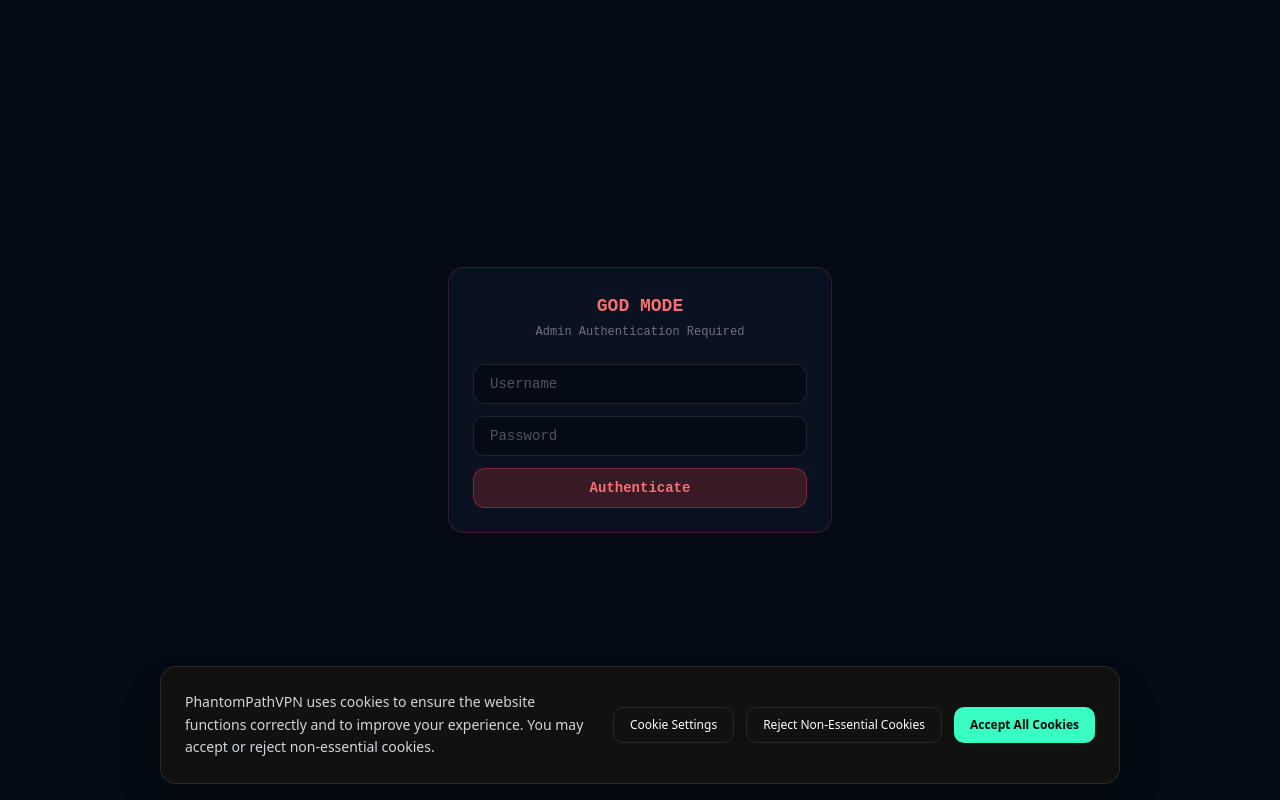
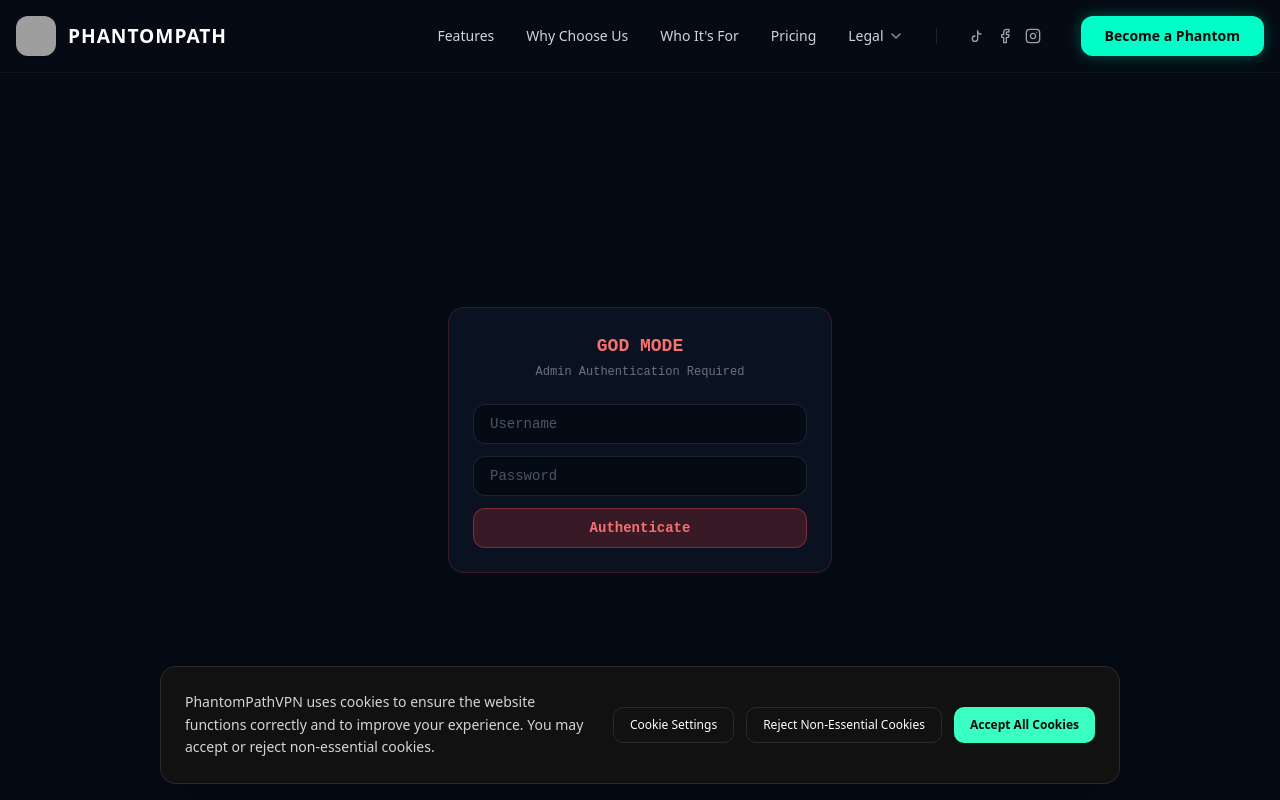
Before and after one commit to Ztb739/Phantompathvpn-frontend, a React (Vite) app: page /god-mode in a window 1280 px wide. Built offline with nearby package versions, Linux system fonts and the light colour scheme; grey boxes are pictures that could not be loaded.

Commit message:
Fix: restore header, add proper spacing to God Mode page

```diff
--- a/src/App.jsx
+++ b/src/App.jsx
@@ -126,7 +126,7 @@
       </Helmet>
       <div className="min-h-screen bg-[#050b14] text-white selection:bg-[#2dd4bf] selection:text-[#020617] font-sans flex flex-col">
         <CookieBanner />
-        {!window.location.pathname.includes('/god-mode') && <Header />}
+        <Header />
         <div className="flex-grow">
           <Routes>
             <Route path="/" element={<Navigate to="/portal" replace />} />
--- a/src/pages/AdminGodMode.jsx
+++ b/src/pages/AdminGodMode.jsx
@@ -75,7 +75,7 @@
   const logout = () => { setToken(''); localStorage.removeItem('gm_token'); };
 
   if (!token) return (
-    <div className="min-h-screen bg-[#050b14] flex items-center justify-center p-4">
+    <div className="min-h-screen bg-[#050b14] flex items-center justify-center p-4 pt-24">
       <Helmet><title>God Mode | PhantomPath Admin</title></Helmet>
       <div className="w-full max-w-sm bg-[#0a1120] border border-red-500/20 rounded-2xl p-6">
         <h1 className="text-red-400 text-lg font-bold mb-1 text-center" style={mono}>GOD MODE</h1>
@@ -89,7 +89,7 @@
   );
 
   return (
-    <div className="min-h-screen bg-[#050b14] p-4 md:p-8">
+    <div className="min-h-screen bg-[#050b14] p-4 md:p-8 pt-24">
       <Helmet><title>God Mode | PhantomPath Admin</title></Helmet>
       <div className="max-w-2xl mx-auto">
         <div className="bg-[#0a1120] border border-red-500/20 rounded-2xl p-6 mb-6">
```
